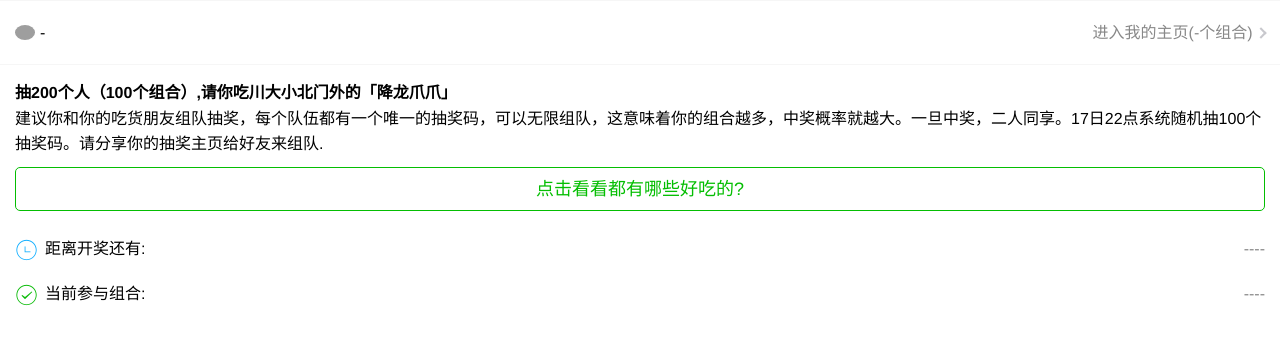
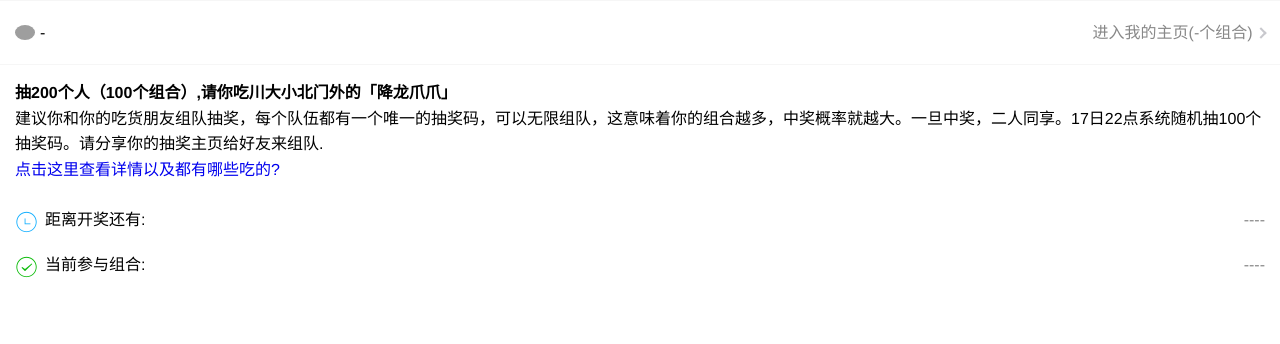
Before and after one commit to dsgygb/lucky-scuinfo, a website: page index.html in a window 1280 px wide. Drawn offline with Linux system fonts and the light colour scheme; grey boxes are pictures that could not be loaded.

Commit message:
for update

```diff
--- a/index.html
+++ b/index.html
@@ -55,8 +55,7 @@
                 <div class="activity-intro" id="activity-article">
                     <p><strong>抽200个人（100个组合）,请你吃川大小北门外的「降龙爪爪」</strong></p>
                     <p>建议你和你的吃货朋友组队抽奖，每个队伍都有一个唯一的抽奖码，可以无限组队，这意味着你的组合越多，中奖概率就越大。一旦中奖，二人同享。17日22点系统随机抽100个抽奖码。请分享你的抽奖主页给好友来组队.</p>
-                    <a href="http://mp.weixin.qq.com/s?__biz=MjM5OTM3OTM3Mg==&mid=404891049&idx=1&sn=1c252c3fabfa412e21361f46076a378e#rd" class="weui_btn weui_btn_plain_primary activity-btn">点击看看都有哪些好吃的?</a>
-
+                    <a href="http://mp.weixin.qq.com/s?__biz=MjM5OTM3OTM3Mg==&mid=404891049&idx=1&sn=1c252c3fabfa412e21361f46076a378e#rd">点击这里查看详情以及都有哪些吃的?</a>
                 </div>
 
                 <div class="activity-section">
```
